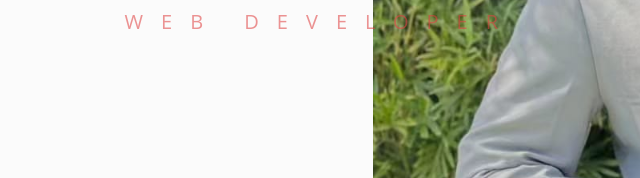
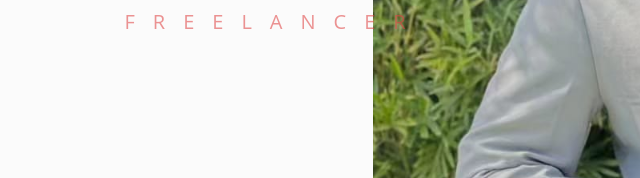
Before and after one commit to ThisaraS97/ThisaraS97.github.io, a plain HTML site: page index.html in a window 1280 px wide. Shown: the part 442-620 px from the top of the page, 43-683 px from the left. Drawn offline with nearby package versions, Linux system fonts and the light colour scheme; some packages are replaced by stand-ins of ours.

Commit message:
profile title update

```diff
--- a/index.html
+++ b/index.html
@@ -74,7 +74,7 @@
                     Thisara<br/>
                     <span>Shaminnda</span>
                   </h1><!-- Title -->
-                  <h3 class="animated fadeInUp delay-05s"><span class="rotate">Web Developer, Business Analyst</span></h3><!-- Text Rotator -->
+                  <h3 class="animated fadeInUp delay-05s"><span class="rotate">Web Developer, Business Analyst, Freelancer, </span></h3><!-- Text Rotator -->
                 </div>
               </div>
 			  <!-- Learn More Button -->
```
